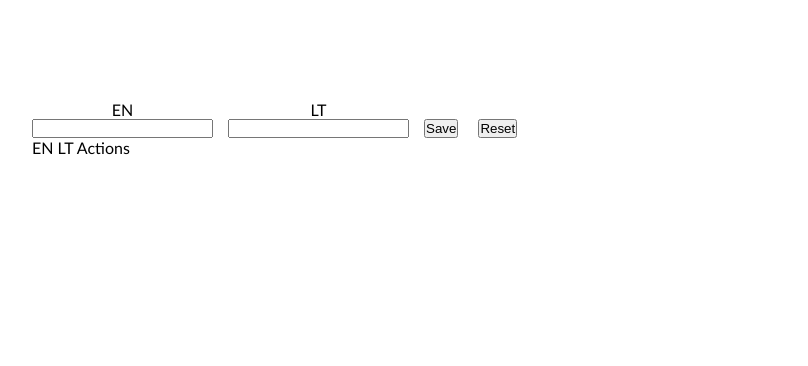
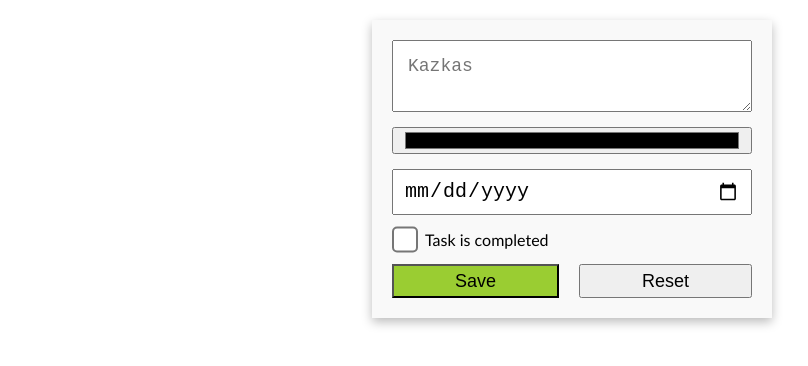
Before and after one commit to vadimsharanov/JS-HTML-1-todo, a website: page index.html in a window 1280 px wide. Shown: the whole page, without its empty margins (68-876 px from the left). Drawn offline with Linux system fonts and the light colour scheme.

Commit message:
just commit

```diff
--- /dev/null
+++ b/css/components/form.css
@@ -0,0 +1,48 @@
+form {
+    display: flex;
+    flex-direction: column;
+    width: 400px;
+    max-width: 90%;
+    gap: 15px;
+    background-color: #f9f9f9;
+    padding: 20px;
+    box-shadow: 0 4px 10px #0004;
+}
+
+form > .form-row {
+    display: flex;
+    flex-direction: row;
+    gap: 20px;
+}
+
+form > .form-row > textarea {
+    width:100%;
+    resize: vertical;
+    min-height: 70px;
+    max-height: 300px;
+    padding: 15px;
+    font-size: 18px;
+
+}
+
+form > .form-row > input {
+    width:100%;
+    padding: 0 10px;
+    line-height: 40px;
+    font-size: 20px;
+}
+form > .form-row > input[type='checkbox'] {
+    width:auto;
+    transform-origin: left;
+    transform: scale(2);
+}
+
+form > .form-row > button{
+    flex-grow:1;
+    padding: 5px 30px;
+    line-height: 20px;
+    font-size: 18px;
+}
+form > .form-row > button[type='submit']{
+    background-color: yellowgreen;
+}
--- a/css/main.css
+++ b/css/main.css
@@ -8,47 +8,12 @@
 
 /* components */
 @import './components/todo.css';
+@import './components/form.css';
 
 
 /* CUSTOM STYLE BELOW THIS COMMENT LINE */
-    main {
-        margin-left:100px;
-        margin-top:100px;
-}
-
-    .formos {
-        width: 400px;
-        display:flex;
-        flex-direction:row;
-        ;
-
-    }
-
-    .formaEN {
-       margin-right: 15px;
-    }
-    .formaEN > label {
-        display: flex;
-        justify-content: center;
-
-    }
-
-
-    .formaLT {
-        margin-right: 15px;
-    }
-    .formaLT > label {
-        display: flex;
-        justify-content: center;
-    }
-
-    .buttons {
-        display: flex;
-        flex-direction: row;
-        gap: 20px;
-        align-self: flex-end;
-    }
-
-    .lentele > th {
-    background-color: yellow;
-    }
+  body {
+      display: flex;
+      justify-content: center;
+      padding: 20px;
+  }
--- a/index.html
+++ b/index.html
@@ -8,28 +8,40 @@
     <link rel="stylesheet" href="./css/main.css">
 </head>
 <body>
-    <main>
-        <div class="formos">
-            <div class="formaEN">
-          <label class="labelEn" for="EN">EN</label>
-            <input id="EN" type="text">
-        </div>
-        <div class="formaLT">
-            <label for="LT">LT</label>
-            <input id="LT" type="text">
-        </div>
-        <div class="buttons">
-            <button class="saveButton" id="saveButton">Save</button>
-            <button class="resetButton" id="resetButton">Reset</button>
-        </div>
-        </div>
-        <div class="lentele">
-            <tr>
-                <th>EN</th>
-                <th>LT</th>
-                <th>Actions</th>
-              </tr>
-        </div>
-    </main>
+
+<form>
+<div class="form-row">
+    <textarea placeholder="Kazkas"></textarea>
+
+</div>
+<div class="form-row">
+<input type="color">
+
+</div>
+<div class="form-row">
+<input type="date" name="" id="">
+
+</div>
+<div class="form-row">
+<input type="checkbox"> <span>Task is completed</span>
+
+</div>
+<div class="form-row">
+    <button type="submit" >Save</button>
+    <button type="reset" >Reset</button>
+
+
+</div>
+
+</form>
+
 </body>
 </html>
+
+
+<!-- Ka turi TODO daryti?
+    color;
+    deadline;
+    completed/not completed;
+
+-->
```
